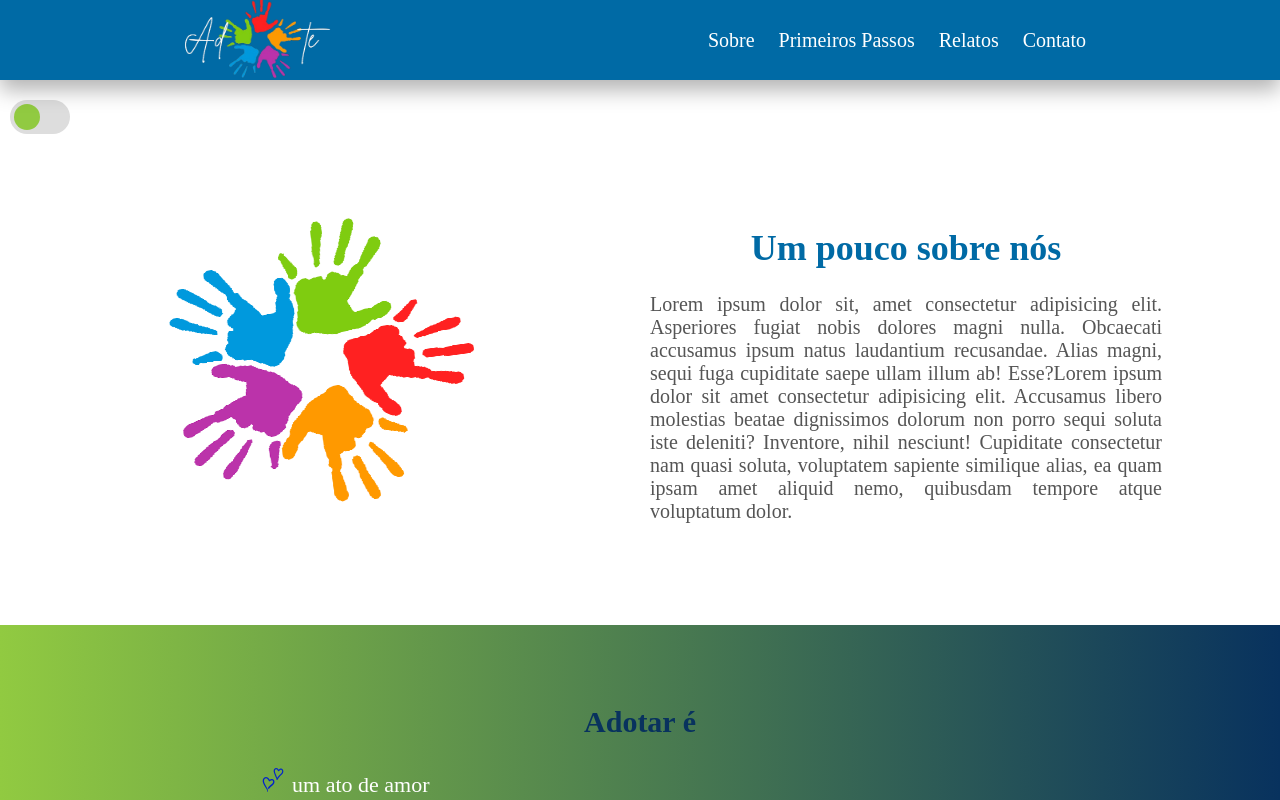
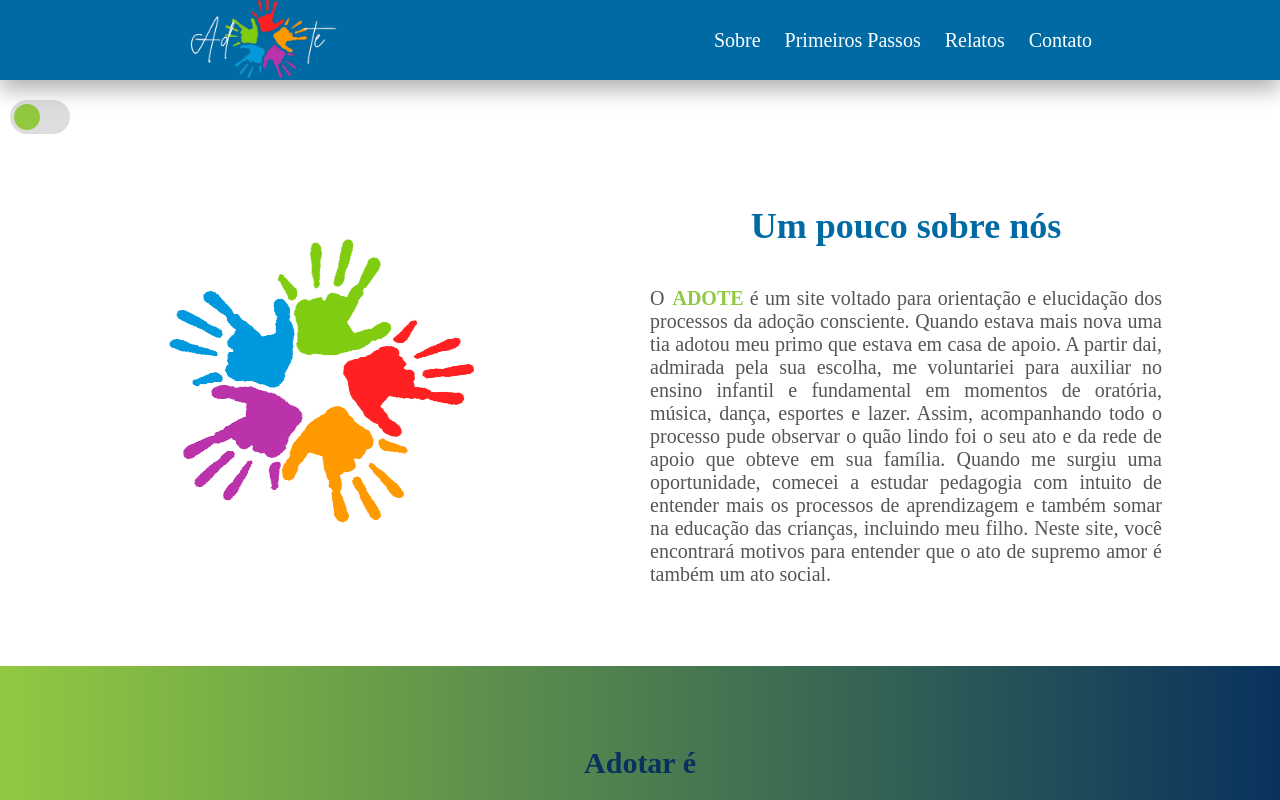
Before and after one commit to babigoliveira/adote-projeto-final, a React (Vite) app: page / in a window 1280 px wide. Shown: the top 800 px of the page. Built offline with nearby package versions, Linux system fonts and the light colour scheme.

Commit message:
add api link to send a message to my  whats app

```diff
--- a/src/components/Header/Header.jsx
+++ b/src/components/Header/Header.jsx
@@ -6,7 +6,9 @@ function Header() {
   return (
     <div className="header">
       <div className="logo-header">
-        <img src={logoDark} />
+        <Link className="link" to="/">
+          <img src={logoDark} />
+        </Link>
       </div>
       <div className="navbar">
         <ul className="menu-navbar">
--- a/src/pages/About/About-style.css
+++ b/src/pages/About/About-style.css
@@ -41,6 +41,7 @@ body {
   text-align: center;
   color: var(--blue-light);
   margin: 1.5rem 0;
+  padding-bottom: 1rem;
   font-size: 36px;
 }
 
--- a/src/pages/About/About.jsx
+++ b/src/pages/About/About.jsx
@@ -10,15 +10,18 @@ function About() {
         <div className="text-home">
           <h1 className="title-home">Um pouco sobre nós</h1>
           <p>
-            Lorem ipsum dolor sit, amet consectetur adipisicing elit. Asperiores
-            fugiat nobis dolores magni nulla. Obcaecati accusamus ipsum natus
-            laudantium recusandae. Alias magni, sequi fuga cupiditate saepe
-            ullam illum ab! Esse?Lorem ipsum dolor sit amet consectetur
-            adipisicing elit. Accusamus libero molestias beatae dignissimos
-            dolorum non porro sequi soluta iste deleniti? Inventore, nihil
-            nesciunt! Cupiditate consectetur nam quasi soluta, voluptatem
-            sapiente similique alias, ea quam ipsam amet aliquid nemo, quibusdam
-            tempore atque voluptatum dolor.
+            O<span>ADOTE</span> é um site voltado para orientação e elucidação
+            dos processos da adoção consciente. Quando estava mais nova uma tia
+            adotou meu primo que estava em casa de apoio. A partir dai, admirada
+            pela sua escolha, me voluntariei para auxiliar no ensino infantil e
+            fundamental em momentos de oratória, música, dança, esportes e
+            lazer. Assim, acompanhando todo o processo pude observar o quão
+            lindo foi o seu ato e da rede de apoio que obteve em sua família.
+            Quando me surgiu uma oportunidade, comecei a estudar pedagogia com
+            intuito de entender mais os processos de aprendizagem e também somar
+            na educação das crianças, incluindo meu filho. Neste site, você
+            encontrará motivos para entender que o ato de supremo amor é também
+            um ato social.
           </p>
         </div>
       </section>
--- a/src/pages/Contact/Contact.jsx
+++ b/src/pages/Contact/Contact.jsx
@@ -1,8 +1,35 @@
+import { useState } from "react";
 import { FiGithub, FiInstagram, FiLinkedin, FiSend } from "react-icons/fi";
 import Footer from "../../components/Footer/Footer";
 import "./Contact-style.css";
 
 function Contact() {
+  const [name, setName] = useState("");
+  const [email, setEmail] = useState("");
+  const [subject, setSubject] = useState("");
+  const [message, setMessage] = useState("");
+
+  function formatWhatsappUrl({ name, email, subject, message }) {
+    const formattedMessage = `
+      *Nome*: ${name.trim()}
+      *Email*: ${email.trim()}
+      *Assunto*: ${subject.trim()}
+      *Mensagem*: ${message.trim()}
+    `.replaceAll(/\n +/g, "\n");
+
+    const url =
+      "https://api.whatsapp.com/send?phone=+5531985972616&text=" +
+      encodeURIComponent(formattedMessage);
+
+    return url;
+  }
+
+  const handleSubmit = (event) => {
+    event.preventDefault();
+    const url = formatWhatsappUrl({ name, email, subject, message });
+    window.open(url, "_blank");
+  };
+
   return (
     <>
       <section className="container-contact">
@@ -19,7 +46,8 @@ function Contact() {
                 <FiLinkedin size={24} color="#91ca41" />
                 <a
                   className="text-contact"
-                  href="www.linkedin.com/in/barbaragdeoliveira"
+                  href="https://www.linkedin.com/in/barbaragdeoliveira"
+                  target="_blank"
                 >
                   barbaragdeoliveira
                 </a>
@@ -29,6 +57,7 @@ function Contact() {
                 <a
                   className="text-contact"
                   href="https://github.com/babigoliveira"
+                  target="_blank"
                 >
                   babigoliveira
                 </a>
@@ -38,6 +67,7 @@ function Contact() {
                 <a
                   className="text-contact"
                   href="https://www.instagram.com/babigoliveira/"
+                  target="_blank"
                 >
                   babigoliveira
                 </a>
@@ -47,20 +77,26 @@ function Contact() {
 
           <div className="form-contact">
             <h3 className="subtitle-contact">Mensagem:</h3>
-            <form className="form">
+            <form onSubmit={handleSubmit} className="form">
               <input
+                value={name}
+                onChange={(event) => setName(event.target.value)}
                 className="inputs-form"
                 type="text"
                 placeholder="Nome"
                 required
               />
               <input
+                value={email}
+                onChange={(event) => setEmail(event.target.value)}
                 className="inputs-form"
                 type="email"
                 placeholder="Email"
                 required
               />
               <input
+                value={subject}
+                onChange={(event) => setSubject(event.target.value)}
                 className="inputs-form"
                 type="text"
                 placeholder="Assunto"
@@ -68,6 +104,8 @@ function Contact() {
               />
 
               <input
+                value={message}
+                onChange={(event) => setMessage(event.target.value)}
                 className="textarea"
                 placeholder="Sua mensagem..."
                 required
--- a/src/pages/FirstSteeps/Card/Card-style.css
+++ b/src/pages/FirstSteeps/Card/Card-style.css
@@ -4,7 +4,7 @@
   justify-content: center;
   align-items: center;
   width: 350px;
-  height: 380px;
+  height: 420px;
   margin: 1rem 0;
   border: 3px dashed var(--green);
   border-radius: 10px;
```
Also changed, not shown: src/pages/Contact/Api.js (deleted, +0 -44 lines).
